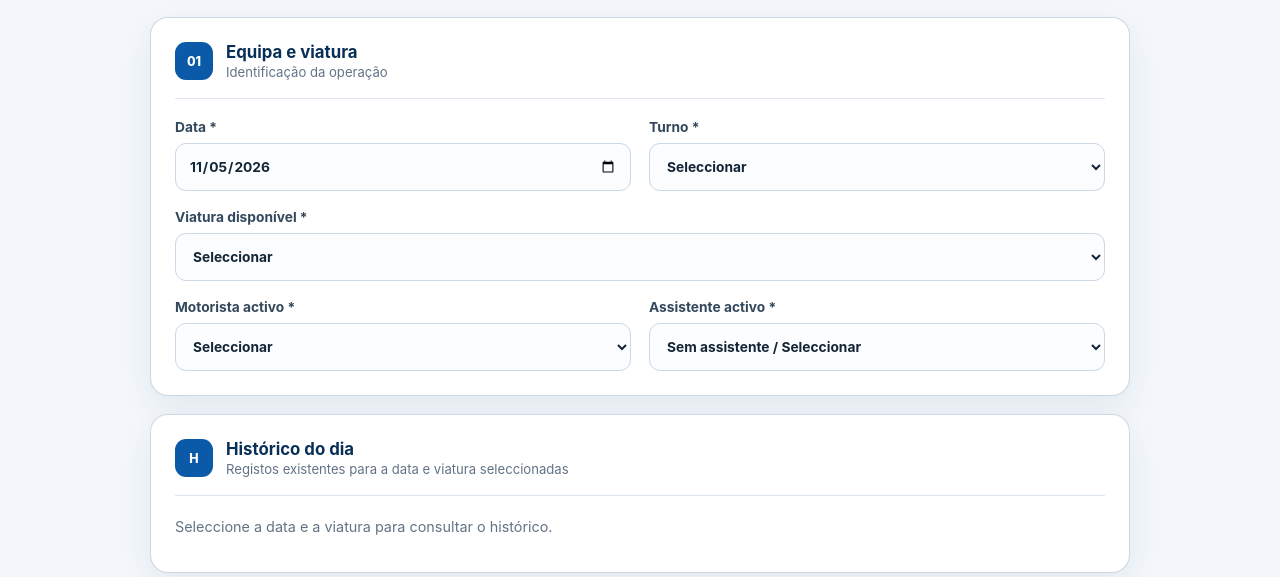
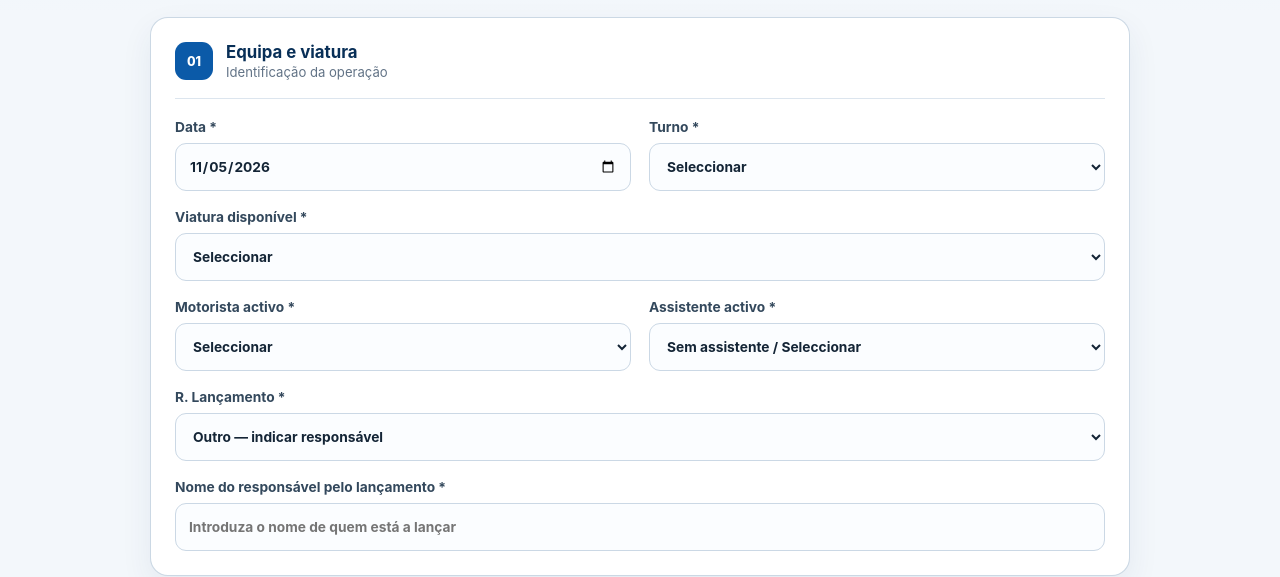
Before and after one commit to sirmotors4-questionarios/diario-bordo, a plain HTML site: page index.html in a window 1280 px wide. Shown: the part 227-804 px from the top of the page. Drawn offline with Linux system fonts and the light colour scheme.

Commit message:
Adicionar campo R. Lançamento com opção Outro

```diff
--- a/index.html
+++ b/index.html
@@ -40,6 +40,14 @@
           <label class="wide">Viatura disponível *<select name="viatura" data-list="viaturas" required><option value="">A carregar...</option></select></label>
           <label>Motorista activo *<select name="motorista" data-list="motoristas" required><option value="">A carregar...</option></select></label>
           <label>Assistente activo *<select name="assistente" data-list="assistentes" required><option value="">A carregar...</option></select></label>
+          <label class="wide">R. Lançamento *
+            <select name="responsavelLancamento" id="responsavelLancamento" required aria-controls="outroResponsavel">
+              <option value="__outro__">Outro — indicar responsável</option>
+            </select>
+          </label>
+          <label class="wide" id="outroResponsavelLabel">Nome do responsável pelo lançamento *
+            <input type="text" name="outroResponsavel" id="outroResponsavel" maxlength="120" autocomplete="name" placeholder="Introduza o nome de quem está a lançar" required>
+          </label>
         </div>
       </section>
 
```
